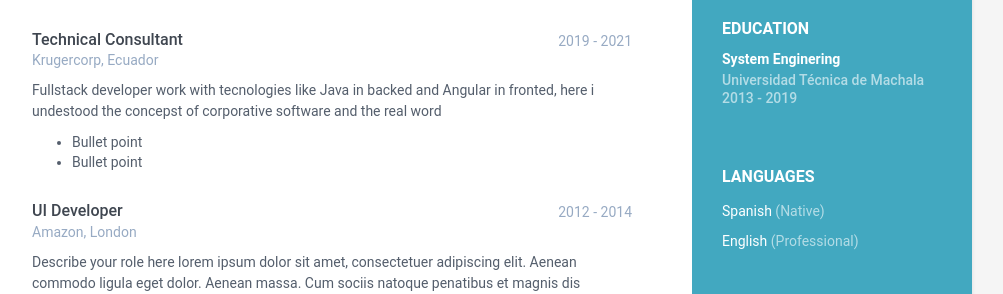
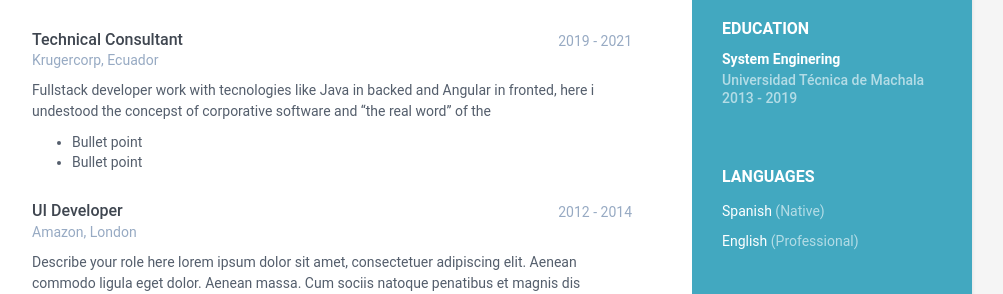
Before and after one commit to elcordova/caring-europa-fe48a, a Jekyll site: the page built from index.html, in a window 1280 px wide. Shown: the part 580-874 px from the top of the page, without its empty margins (168-1171 px from the left). Built offline with Jekyll 4.4.1, drawn with Linux system fonts in a browser that asks for light colours.

Commit message:
data.yml: changed

```diff
--- a/_data/data.yml
+++ b/_data/data.yml
@@ -60,7 +60,7 @@
     time: 2019 - 2021
     company: 'Krugercorp, Ecuador'
     details: |
-      Fullstack developer work with tecnologies like Java in backed and Angular in fronted, here i undestood the concepst of corporative software and the real word
+      Fullstack developer work with tecnologies like Java in backed and Angular in fronted, here i undestood the concepst of corporative software and "the real word" of the
         - Bullet point
         - Bullet point
   - role: UI Developer
```
